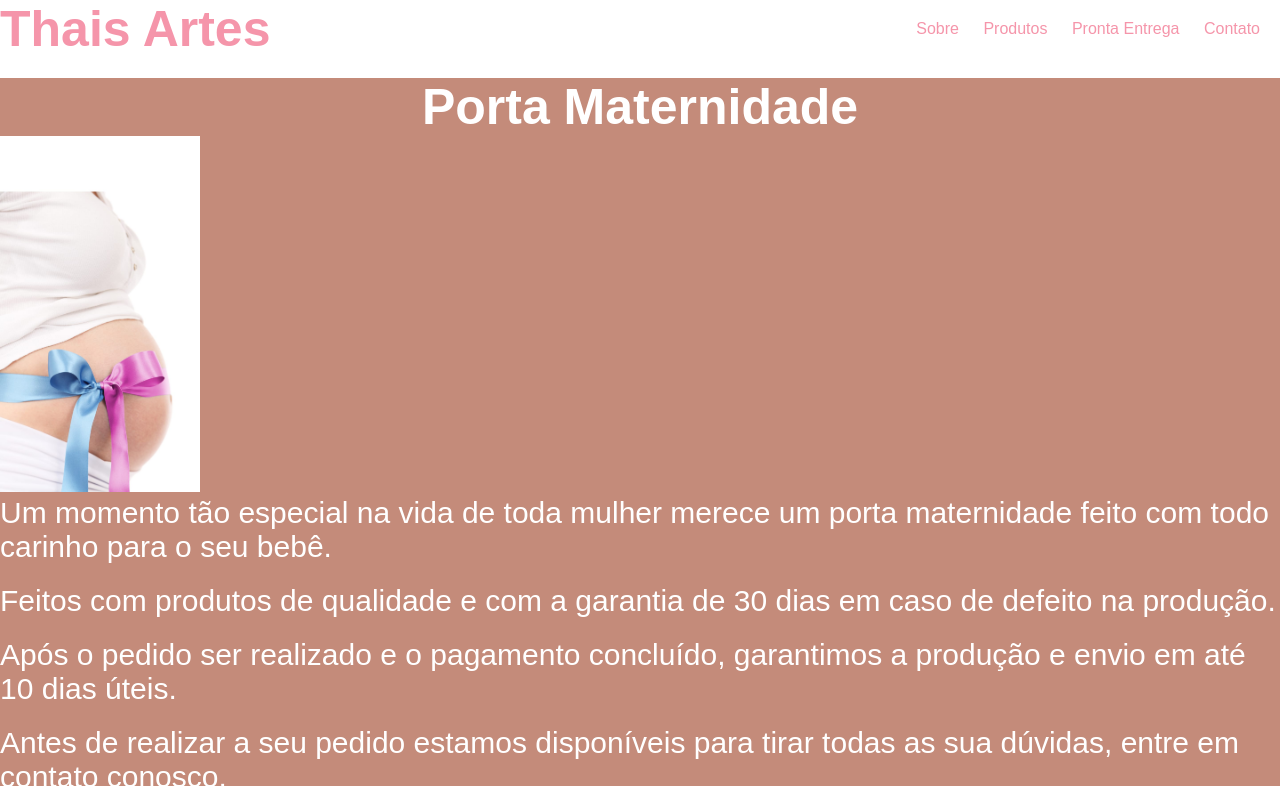
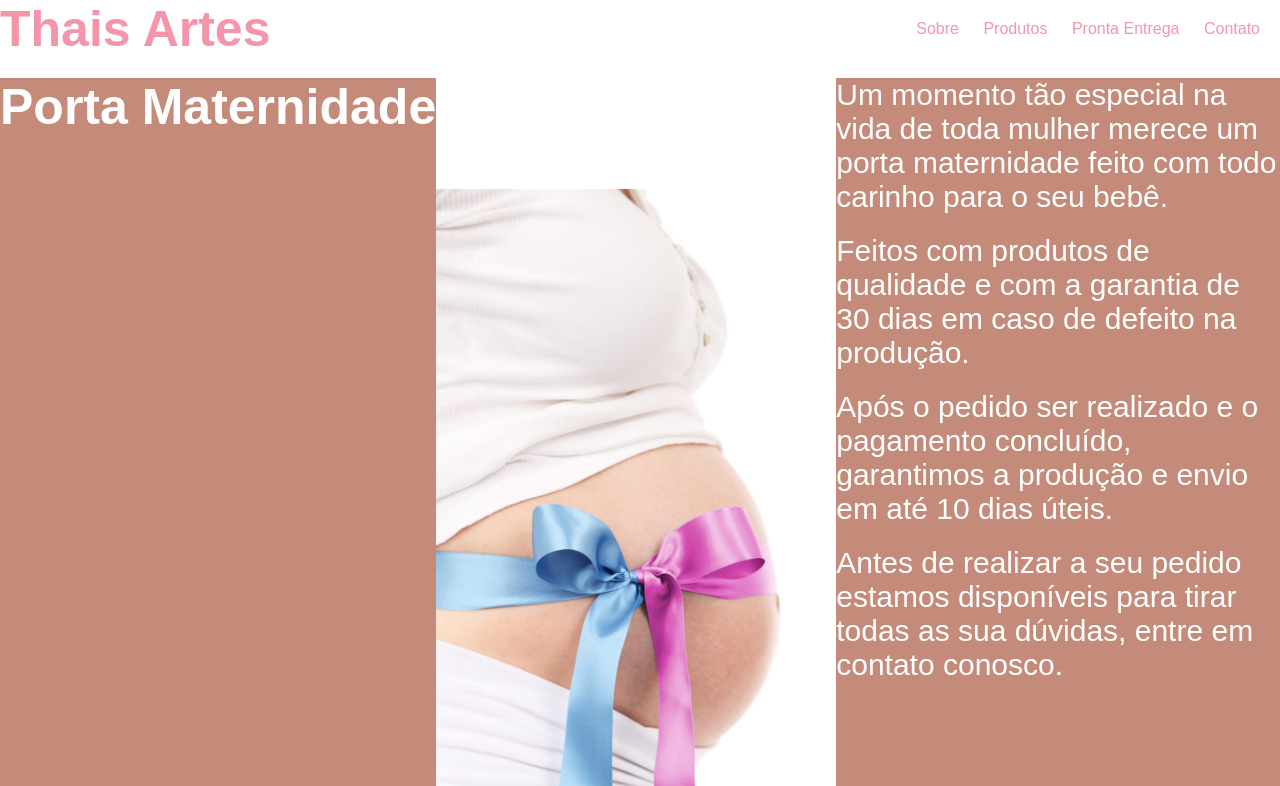
Before and after one commit to almmatheus/porta-maternidade, a plain HTML site: page index.html in a window 1280 px wide. Shown: the top 786 px of the page. Drawn offline with Linux system fonts and the light colour scheme; a script that the page names is missing.

Commit message:
atualização do design da aba sobre

```diff
--- a/index.html
+++ b/index.html
@@ -22,6 +22,7 @@
         <section id="sobre">
             <h1>Porta Maternidade</h1>
             <img src="IMG/mulher-gravida1.png" alt="Imagem de uma mulher grávida">
+            <div>
                 <p>
                     Um momento tão especial na vida de toda mulher merece um
                     porta maternidade feito com todo carinho para o seu bebê.
@@ -34,6 +35,8 @@
                     Após o pedido ser realizado e o pagamento concluído, garantimos a produção e envio em até 10 dias úteis.
                 </p>
                 <p>Antes de realizar a seu pedido estamos disponíveis para tirar todas as sua dúvidas, entre em contato conosco.</p>
+            </div>
+
         </section>
         <section id="produtos">
             <article class="tricotin">
--- a/style.css
+++ b/style.css
@@ -30,15 +30,22 @@ header nav ul li a{
 
 main #sobre{
     background-color: #C48B7A;
+    display: flex;
+    flex-wrap: wrap;
+
 }
+
+main #sobre div{
+    flex: 1;
+}
+
 main #sobre h1{
     color: white;
     font-size: 50px;
-    text-align: center;
 }
 
 main #sobre img{
-    width: 200px;
+    width: 400px;
 }
 
 main #sobre p{
```
Lines whose indentation alone changed are shown as unchanged.
